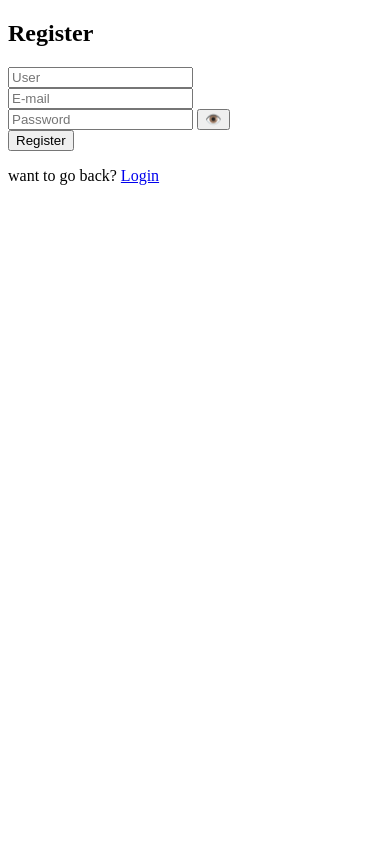
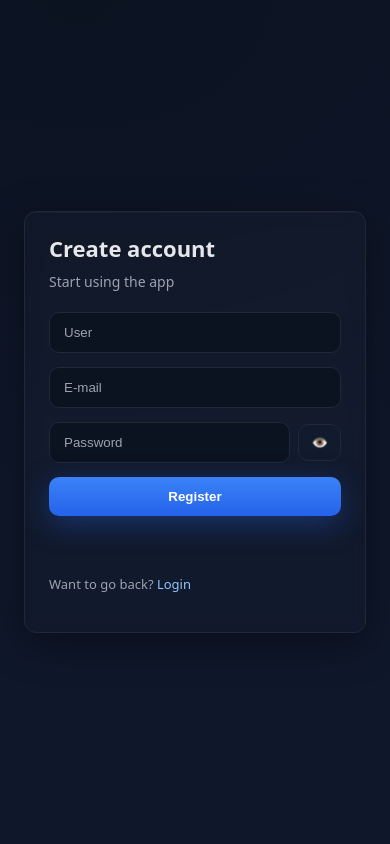
Before and after one commit to decoarc/php-login-system, a PHP site: page /register.php in a window 390 px wide. Run offline with PHP 8.4, Linux system fonts and the light colour scheme.

Commit message:
feat: style

```diff
--- a/register.php
+++ b/register.php
@@ -53,19 +53,35 @@ if ($_SERVER['REQUEST_METHOD'] === 'POST') {
   <head>
     <meta charset="UTF-8" />
     <title>Register the User</title>
+    <link rel="stylesheet" href="style.css" />
   </head>
   <body>
-    <h2>Register</h2>
-    <form id="registerForm" method="post">
-      <input type="text" name="user" placeholder="User" required /><br />
-      <input type="email" id="email" name="email" placeholder="E-mail" required />
-      <span id="emailMsg"></span><br />
-      <input type="password" id="pass" name="pass" placeholder="Password" required />
-      <button type="button" id="togglePass" name="togglePass">👁️</button><br />
-      <button type="submit">Register</button>
-      <p id="formMsg"></p>
-      <p>want to go back? <a href="login.php">Login</a></p>
-    </form>
+    <div class="container">
+      <div class="card">
+        <div class="card-header">
+          <h2 class="card-title">Create account</h2>
+          <p class="card-subtitle">Start using the app</p>
+        </div>
+        <div class="card-body">
+          <form id="registerForm" method="post" class="form">
+            <input class="input" type="text" name="user" placeholder="User" required />
+            <div>
+              <input class="input" type="email" id="email" name="email" placeholder="E-mail" required />
+              <span id="emailMsg" class="helper"></span>
+            </div>
+            <div style="display: grid; grid-template-columns: 1fr auto; gap: 8px; align-items: center;">
+              <input class="input" type="password" id="pass" name="pass" placeholder="Password" required />
+              <button type="button" id="togglePass" name="togglePass" class="button secondary" style="padding: 10px 12px;">👁️</button>
+            </div>
+            <div class="actions">
+              <button type="submit" class="button">Register</button>
+              <p id="formMsg" class="helper"></p>
+              <p class="helper">Want to go back? <a class="link" href="login.php">Login</a></p>
+            </div>
+          </form>
+        </div>
+      </div>
+    </div>
   </body>
 
   <script>
@@ -100,18 +116,18 @@ if ($_SERVER['REQUEST_METHOD'] === 'POST') {
         .then((data) => {
           if (data.status === "ok" && data.available === false) {
             msgSpan.textContent = " E-mail not available.";
-            msgSpan.style.color = "red";
+            msgSpan.style.color = "#fca5a5";
           } else if (data.status === "ok" && data.available === true) {
             msgSpan.textContent = " E-mail available.";
-            msgSpan.style.color = "green";
+            msgSpan.style.color = "#86efac";
           } else {
             msgSpan.textContent = " Could not check e-mail.";
-            msgSpan.style.color = "orange";
+            msgSpan.style.color = "#fde68a";
           }
         })
         .catch(() => {
           msgSpan.textContent = " Could not check e-mail.";
-          msgSpan.style.color = "orange";
+          msgSpan.style.color = "#fde68a";
         });
     });
 
@@ -130,7 +146,7 @@ if ($_SERVER['REQUEST_METHOD'] === 'POST') {
           .then((data) => {
             const msg = document.getElementById("formMsg");
             msg.textContent = data.message;
-            msg.style.color = data.status === "success" ? "green" : "red";
+            msg.className = 'feedback ' + (data.status === 'success' ? 'success' : 'error');
           })
           .catch((error) => console.error("Erro:", error));
       });
--- /dev/null
+++ b/style.css
@@ -0,0 +1,227 @@
+:root {
+  --bg: #0f172a; /* slate-900 */
+  --bg-soft: #111827; /* gray-900 */
+  --card: #111827; /* gray-900 */
+  --text: #e5e7eb; /* gray-200 */
+  --muted: #9ca3af; /* gray-400 */
+  --primary: #3b82f6; /* blue-500 */
+  --primary-600: #2563eb; /* blue-600 */
+  --danger: #ef4444; /* red-500 */
+  --success: #22c55e; /* green-500 */
+  --border: #1f2937; /* gray-800 */
+  --ring: rgba(59, 130, 246, 0.5);
+  --radius: 12px;
+}
+
+* {
+  box-sizing: border-box;
+}
+
+html,
+body {
+  height: 100%;
+}
+
+body {
+  margin: 0;
+  font-family: ui-sans-serif, system-ui, -apple-system, Segoe UI, Roboto, Ubuntu,
+    Cantarell, Noto Sans, Helvetica Neue, Arial, "Apple Color Emoji",
+    "Segoe UI Emoji";
+  background: radial-gradient(1200px 800px at 20% 0%, #0b1220 0%, var(--bg) 60%),
+    linear-gradient(180deg, rgba(59, 130, 246, 0.08), transparent 40%);
+  color: var(--text);
+  line-height: 1.5;
+}
+
+.container {
+  min-height: 100dvh;
+  display: grid;
+  place-items: center;
+  padding: 24px;
+}
+
+.card {
+  width: 100%;
+  max-width: 440px;
+  background: linear-gradient(
+    180deg,
+    rgba(255, 255, 255, 0.02),
+    rgba(255, 255, 255, 0.01)
+  );
+  border: 1px solid var(--border);
+  border-radius: var(--radius);
+  box-shadow: 0 10px 40px rgba(0, 0, 0, 0.4),
+    inset 0 1px 0 rgba(255, 255, 255, 0.03);
+  backdrop-filter: blur(8px);
+}
+
+.card-header {
+  padding: 20px 24px 0;
+}
+
+.card-title {
+  margin: 0;
+  font-size: 22px;
+  font-weight: 700;
+}
+
+.card-subtitle {
+  margin: 6px 0 0 0;
+  color: var(--muted);
+  font-size: 14px;
+}
+
+.card-body {
+  padding: 20px 24px 24px;
+}
+
+.form {
+  display: grid;
+  gap: 14px;
+}
+
+.input {
+  width: 100%;
+  padding: 12px 14px;
+  color: var(--text);
+  background: #0b1220;
+  border: 1px solid var(--border);
+  border-radius: 10px;
+  outline: none;
+  transition: border-color 0.2s, box-shadow 0.2s;
+}
+
+.input::placeholder {
+  color: var(--muted);
+}
+
+.input:focus {
+  border-color: var(--primary);
+  box-shadow: 0 0 0 4px var(--ring);
+}
+
+.actions {
+  display: grid;
+  gap: 10px;
+}
+
+.button {
+  display: inline-flex;
+  align-items: center;
+  justify-content: center;
+  gap: 8px;
+  padding: 12px 14px;
+  font-weight: 600;
+  color: white;
+  background: linear-gradient(180deg, var(--primary), var(--primary-600));
+  border: 0;
+  border-radius: 10px;
+  box-shadow: 0 8px 30px rgba(37, 99, 235, 0.35);
+  cursor: pointer;
+  transition: transform 0.15s ease, filter 0.2s ease, box-shadow 0.2s ease;
+}
+
+.button:hover {
+  filter: brightness(1.05);
+}
+.button:active {
+  transform: translateY(1px);
+}
+
+.button.secondary {
+  background: transparent;
+  color: var(--text);
+  border: 1px solid var(--border);
+  box-shadow: none;
+}
+
+.button.danger {
+  background: linear-gradient(180deg, var(--danger), #b91c1c);
+  box-shadow: 0 8px 30px rgba(239, 68, 68, 0.25);
+}
+
+.helper {
+  font-size: 13px;
+  color: var(--muted);
+}
+
+.feedback {
+  padding: 10px 12px;
+  border-radius: 10px;
+  font-size: 14px;
+}
+
+.feedback.success {
+  background: rgba(34, 197, 94, 0.1);
+  color: #86efac;
+  border: 1px solid rgba(34, 197, 94, 0.3);
+}
+.feedback.error {
+  background: rgba(239, 68, 68, 0.1);
+  color: #fca5a5;
+  border: 1px solid rgba(239, 68, 68, 0.3);
+}
+
+.link {
+  color: #93c5fd;
+  text-decoration: none;
+}
+.link:hover {
+  text-decoration: underline;
+}
+
+/* Table layout */
+.table-wrap {
+  width: 100%;
+  max-width: 960px;
+}
+
+.table {
+  width: 100%;
+  border-collapse: separate;
+  border-spacing: 0;
+  background: var(--card);
+  border: 1px solid var(--border);
+  border-radius: var(--radius);
+  overflow: hidden;
+}
+
+.table th,
+.table td {
+  padding: 12px 14px;
+  text-align: left;
+}
+
+.table thead th {
+  background: #0b1220;
+  color: var(--muted);
+  font-weight: 600;
+  border-bottom: 1px solid var(--border);
+}
+
+.table tbody tr + tr td {
+  border-top: 1px solid var(--border);
+}
+
+.table .action-cell {
+  width: 1%;
+  white-space: nowrap;
+}
+
+/* Layout helpers */
+.page-header {
+  margin: 0 0 14px 0;
+  font-size: 22px;
+  font-weight: 700;
+}
+.nav {
+  margin-top: 14px;
+  font-size: 14px;
+}
+
+/* Responsive */
+@media (max-width: 520px) {
+  .card {
+    max-width: 94vw;
+  }
+}
```
Also changed, not shown: dashboard.php (+25 -3 lines), login.php (+22 -10 lines), users.php (+15 -21 lines).
